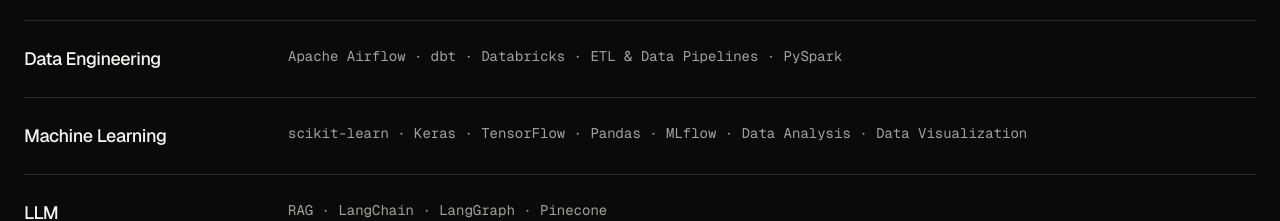
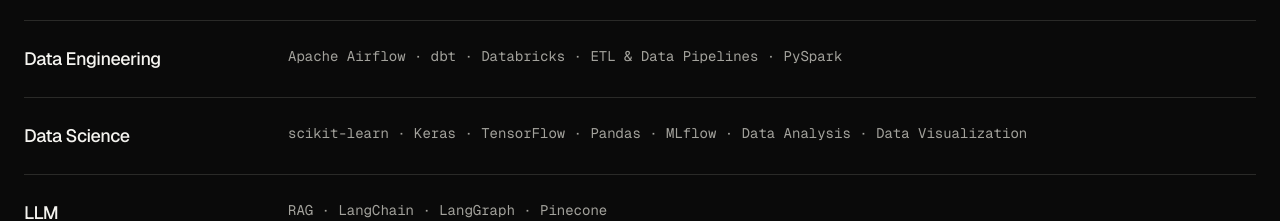
Before and after one commit to jfoui/portfolio, a Next.js app: page / in a window 1280 px wide. Shown: the part 1620-1841 px from the top of the page. Built offline with nearby package versions, Linux system fonts and the light colour scheme.

Commit message:
Rename Machine Learning skill group to Data Science

```diff
--- a/src/data/content.ts
+++ b/src/data/content.ts
@@ -51,7 +51,7 @@ export const skillGroups: SkillGroup[] = [
     ],
   },
   {
-    title: "Machine Learning",
+    title: "Data Science",
     skills: [
       { name: "scikit-learn" },
       { name: "Keras" },
```
